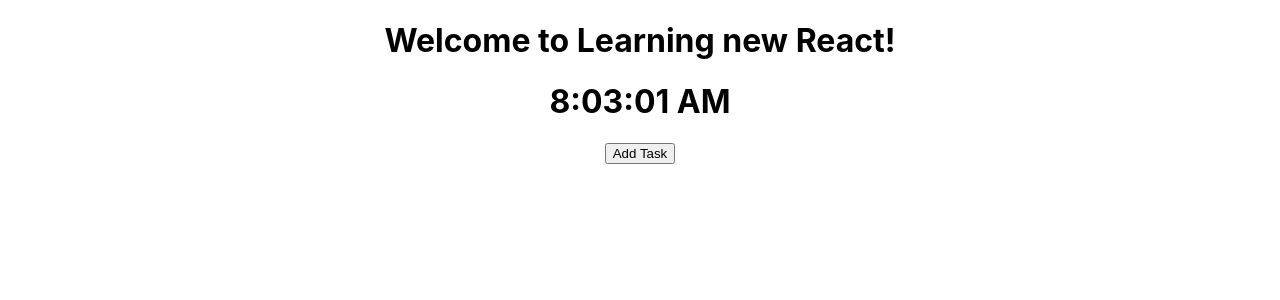
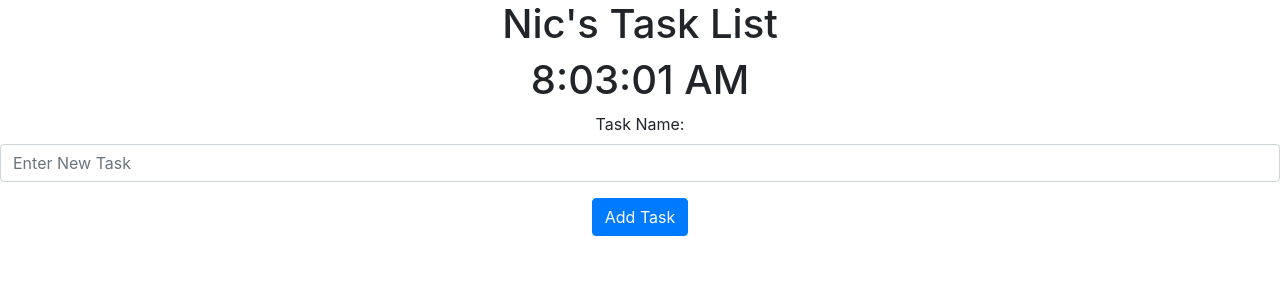
Before and after one commit to NicChoo96/ProductivityAppMERN, a React (Create React App) app in the folder productivitimer/: page / in a window 1280 px wide. Shown: the top 300 px of the page. Built offline with nearby package versions, Linux system fonts and the light colour scheme.

Commit message:
Added Input binding to task input

```diff
--- a/package.json
+++ b/package.json
@@ -15,5 +15,9 @@
   "bugs": {
     "url": "https://github.com/NicChoo96/ProductivityAppMERN/issues"
   },
-  "homepage": "https://github.com/NicChoo96/ProductivityAppMERN#readme"
+  "homepage": "https://github.com/NicChoo96/ProductivityAppMERN#readme",
+  "dependencies": {
+    "bootstrap": "^4.5.0",
+    "react-bootstrap": "^1.0.1"
+  }
 }
--- a/productivitimer/src/App.js
+++ b/productivitimer/src/App.js
@@ -4,6 +4,7 @@
 import Clock from './components/Clock'
 //import logo from './logo.svg';
 import './App.css';
+import 'bootstrap/dist/css/bootstrap.min.css';
 
 /*
 function App() {
@@ -50,7 +51,7 @@
   //setInterval(tick, 1000);
   return (
     <div className="App">
-      <Welcome name="Welcome to Learning new React!" />
+      <Welcome name="Nic's Task List" />
       <TaskList />
       {/*<Clock />*/}
     </div>
--- a/productivitimer/src/components/TaskList.js
+++ b/productivitimer/src/components/TaskList.js
@@ -1,4 +1,5 @@
 import React, { Component } from 'react'
+import { Button, Form,  } from 'react-bootstrap';
 
 function elaspedTime(currentTime, taskTime){
 	var diffTime = Math.abs(taskTime - currentTime);
@@ -7,7 +8,7 @@
 
 function Task(props){
 	return(
-		<ol key={props.count}>{props.name} ({props.count}): {props.timerCountDown.toLocaleTimeString()} Time Elapsed:{elaspedTime(props.currentTime, props.timerCountDown)} sec</ol>
+		<ol key={props.count}>{props.name}: {props.timerCountDown.toLocaleTimeString()} Time Elapsed:{elaspedTime(props.currentTime, props.timerCountDown)} sec</ol>
 	);
 }
 
@@ -17,7 +18,8 @@
 		this.state =
 			{
 				currentTime: new Date(),
-				tasks: []
+				tasks: [],
+				nameInput: ""
 			};
 }
 
@@ -39,12 +41,15 @@
 
 	AddTask(props){
 		const taskListArr = this.state.tasks;
-		taskListArr.push({name: "New Task", timerCountDown: new Date(), count:1});
-		console.log(this.state.tasks);
+		taskListArr.push({name: this.state.nameInput, timerCountDown: new Date(), count:1});
 		this.setState(
-			{currentTime: new Date()}
+			{currentTime: new Date(), nameInput:""}
 		)
 	}
+
+	handleChange(event) {
+    	this.setState({nameInput: event.target.value});
+  	}
 
 	render(){
 		const taskObj = this.state.tasks;
@@ -57,10 +62,17 @@
 			);
 		});
 
+
 		return (
 			<div>
 				<h1>{this.state.currentTime.toLocaleTimeString()}</h1>
-				<button onClick={()=>this.AddTask()}>Add Task</button>
+				<Form>
+					<Form.Group>
+						<Form.Label>Task Name:</Form.Label>
+						<Form.Control istype="text" placeholder="Enter New Task" value={this.state.nameInput} onChange={this.handleChange.bind(this)} />
+					</Form.Group>
+					<Button variants="primary" onClick={()=>this.AddTask()}>Add Task</Button>
+				</Form>
 				{list}
 			</div>
 		);
```
Also changed, not shown: 1 other file (tests, documents, lock files or other folders).
